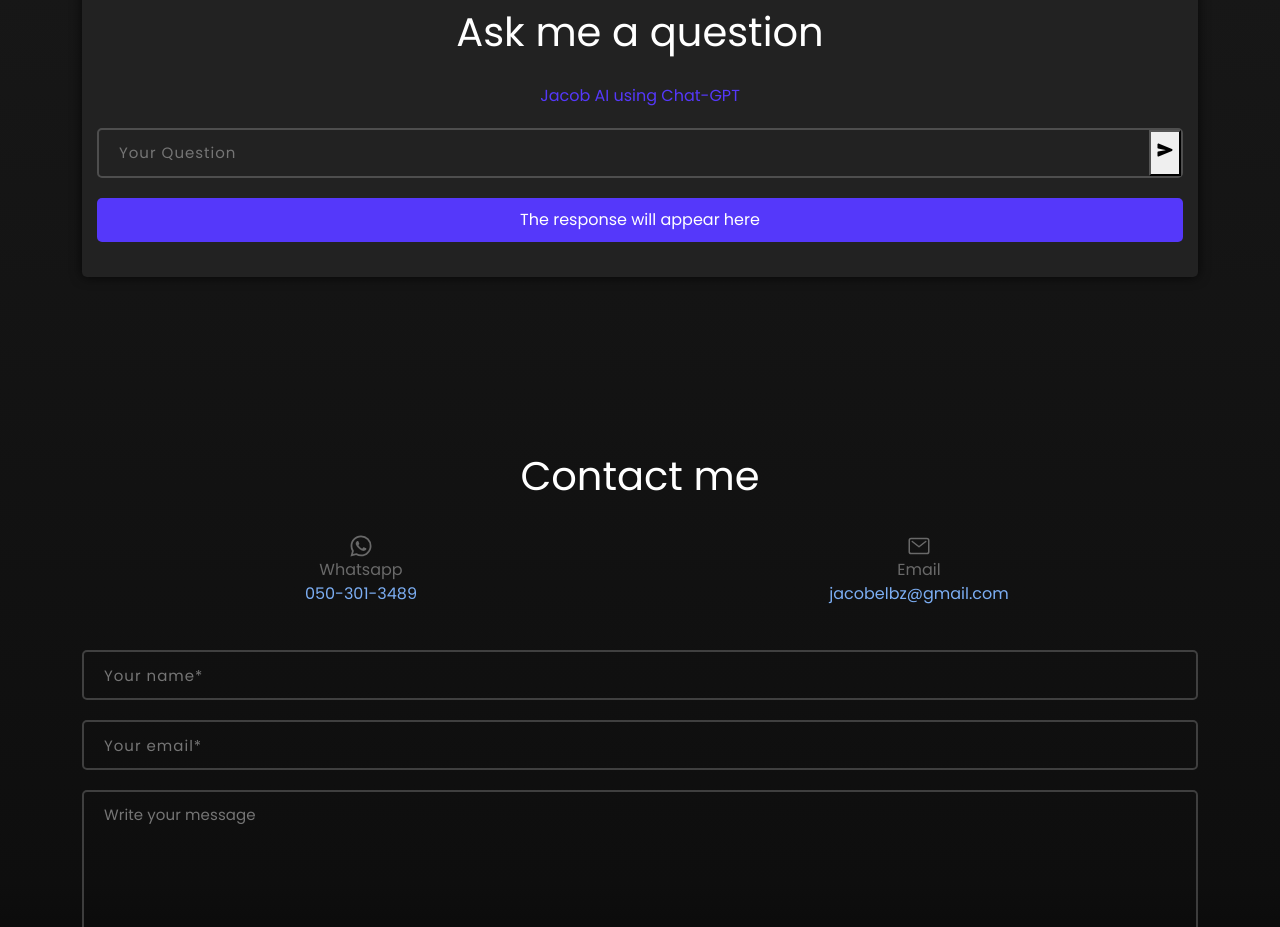
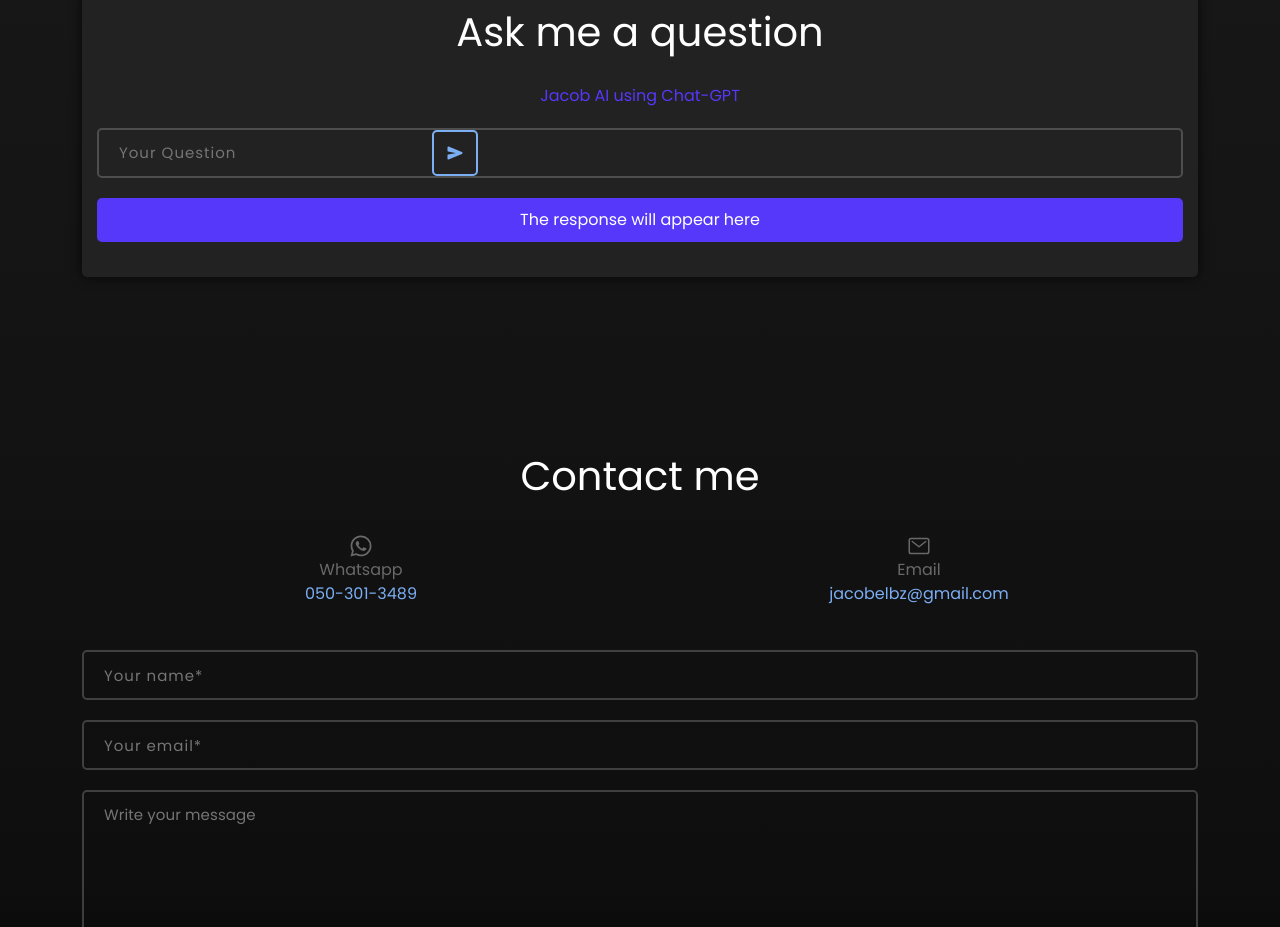
Before and after one commit to JacobElbaz/portfolio, a React (Create React App) app: page / in a window 1280 px wide. Shown: the part 3984-4911 px from the top of the page. Built offline with nearby package versions, Linux system fonts and the light colour scheme; no server answers.

Commit message:
remove flex grow

```diff
--- a/src/App.css
+++ b/src/App.css
@@ -446,9 +446,18 @@ input.contact:focus {
   font-size: 15px;
   letter-spacing: 1px;
   background: none;
-  flex-grow: 1;
 }
 
+.gpt button {
+  background: none;
+  color: #7caef3;
+  border: 2px solid;
+  border-radius: 5px;
+  width: 46px;
+  display: flex;
+  justify-content: center;
+  align-items: center;
+}
 
 .gpt button:hover {
   color: white;
```
